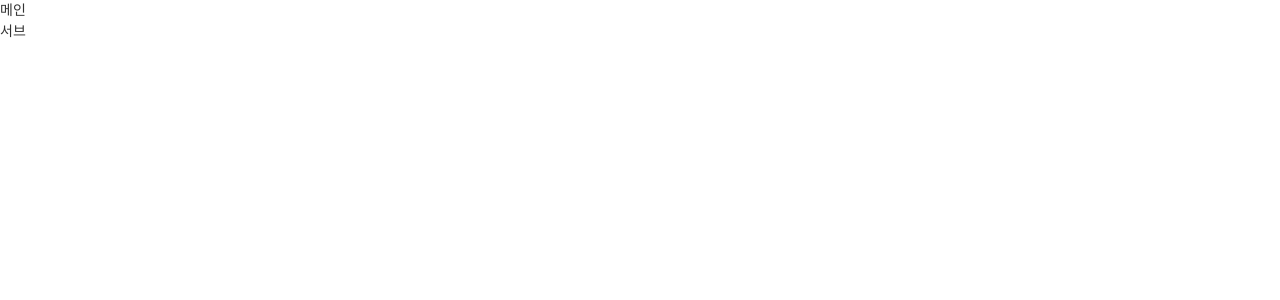
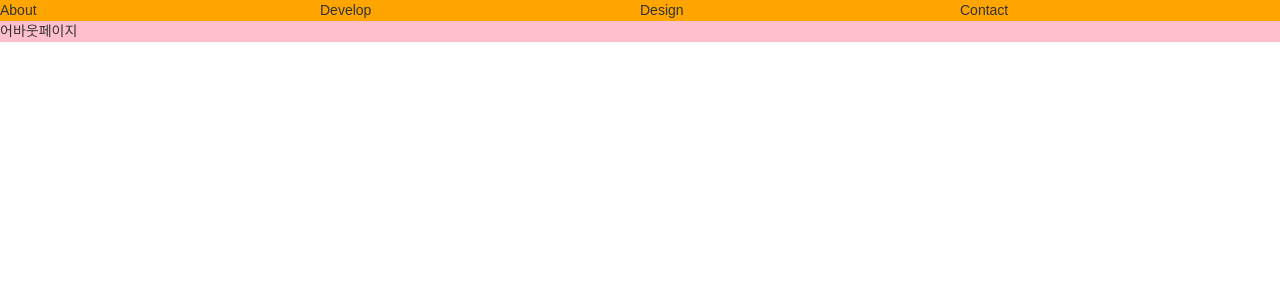
Before and after one commit to yunyurib/yurim-world, a React (Create React App) app: page /about in a window 1280 px wide. Shown: the top 300 px of the page. Built offline with nearby package versions, Linux system fonts and the light colour scheme.

Commit message:
[update] pages

```diff
--- a/src/app/App.js
+++ b/src/app/App.js
@@ -2,15 +2,18 @@ import React from "react";
 import { Route } from "react-router-dom";
 import { BrowserRouter } from "react-router-dom";
 import "./App.css";
-import { Gnb, Main, Sub } from "../pages/Index";
+import { Home, Gnb, About, Develop, Design, Contact } from "../pages/Index";
 // import mainImg from "./main.jpg";
 
 function App() {
   return (
     <BrowserRouter>
       <Gnb />
-      <Route exact path="/" component={Main} />
-      <Route exact path="/sub" component={Sub} />
+      <Route exact path="/" component={Home} />
+      <Route exact path="/about" component={About} />
+      <Route exact path="/develop" component={Develop} />
+      <Route exact path="/design" component={Design} />
+      <Route exact path="/contact" component={Contact} />
     </BrowserRouter>
   );
 }
--- a/src/pages/Gnb.js
+++ /dev/null
@@ -1,16 +0,0 @@
-import React from "react";
-import { Link } from "react-router-dom";
-// import { StorybookIndex } from "../../storybook-static/index.html";
-
-export const Gnb = () => {
-  return (
-    <ul>
-      <li>
-        <Link to="/">메인</Link>
-      </li>
-      <li>
-        <Link to="/sub">서브</Link>
-      </li>
-    </ul>
-  );
-};
--- a/src/pages/Main.js
+++ /dev/null
@@ -1,7 +0,0 @@
-import React from "react";
-
-const Main = () => {
-  return <div>메인입니다.</div>;
-};
-
-export default Main;
--- a/src/pages/Sub.js
+++ /dev/null
@@ -1,7 +0,0 @@
-import React from "react";
-
-const Sub = () => {
-  return <div>서브입니다만</div>;
-};
-
-export default Sub;
--- /dev/null
+++ b/src/pages/about/About.js
@@ -0,0 +1,10 @@
+import React from "react";
+import styled from "styled-components";
+
+export const About = () => {
+  return <AboutWrapper>어바웃페이지</AboutWrapper>;
+};
+
+const AboutWrapper = styled.div`
+  background: pink;
+`;
--- /dev/null
+++ b/src/pages/contact/Contact.js
@@ -0,0 +1,10 @@
+import React from "react";
+import styled from "styled-components";
+
+export const Contact = () => {
+  return <ContactWrapper>컨택트페이지</ContactWrapper>;
+};
+
+const ContactWrapper = styled.div`
+  background: plum;
+`;
--- /dev/null
+++ b/src/pages/design/Design.js
@@ -0,0 +1,10 @@
+import React from "react";
+import styled from "styled-components";
+
+export const Design = () => {
+  return <DesignWrapper>어바웃페이지</DesignWrapper>;
+};
+
+const DesignWrapper = styled.div`
+  background: blue;
+`;
--- /dev/null
+++ b/src/pages/develop/Develop.js
@@ -0,0 +1,10 @@
+import React from "react";
+import styled from "styled-components";
+
+export const Develop = () => {
+  return <DevelopWrapper>어바웃페이지</DevelopWrapper>;
+};
+
+const DevelopWrapper = styled.div`
+  background: orange;
+`;
--- /dev/null
+++ b/src/pages/gnb/Gnb.js
@@ -0,0 +1,24 @@
+import React from "react";
+import { Link } from "react-router-dom";
+import styled from "styled-components";
+
+export const Gnb = () => {
+  return (
+    <GnbWrapper>
+      <Link to="/about">About</Link>
+      <Link to="/develop">Develop</Link>
+      <Link to="/design">Design</Link>
+      <Link to="/contact">Contact</Link>
+    </GnbWrapper>
+  );
+};
+
+const GnbWrapper = styled.div`
+  overflow: hidden;
+  width: 100%;
+  background: orange;
+  > a {
+    float: left;
+    width: 25%;
+  }
+`;
--- /dev/null
+++ b/src/pages/home/Home.js
@@ -0,0 +1,10 @@
+import React from "react";
+import styled from "styled-components";
+
+export const Home = () => {
+  return <HomeWrapper>홈페이지</HomeWrapper>;
+};
+
+const HomeWrapper = styled.div`
+  background: green;
+`;
```
Also changed, not shown: src/pages/Index.js (+6 -4 lines), 1 other file (tests, documents, lock files or other folders).
